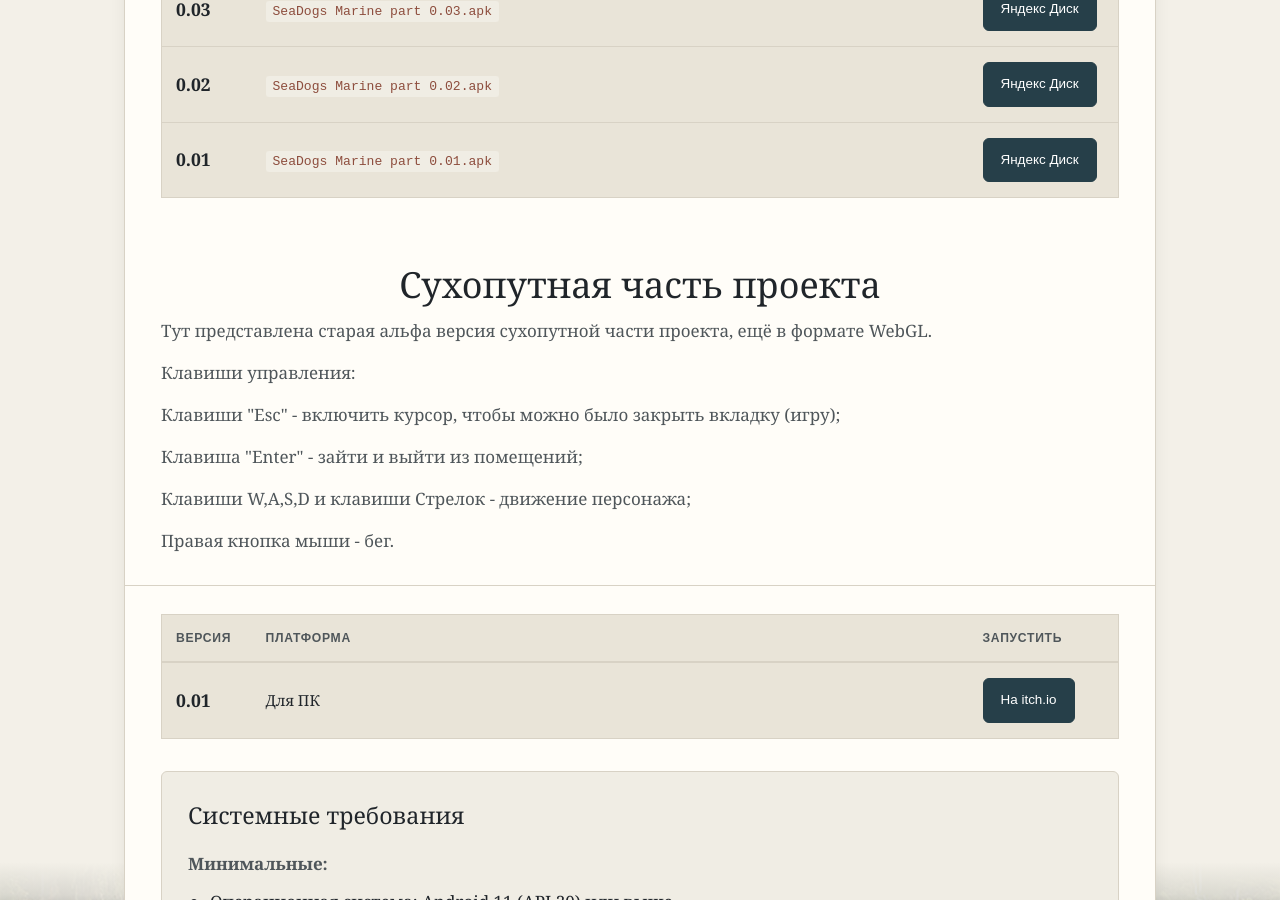
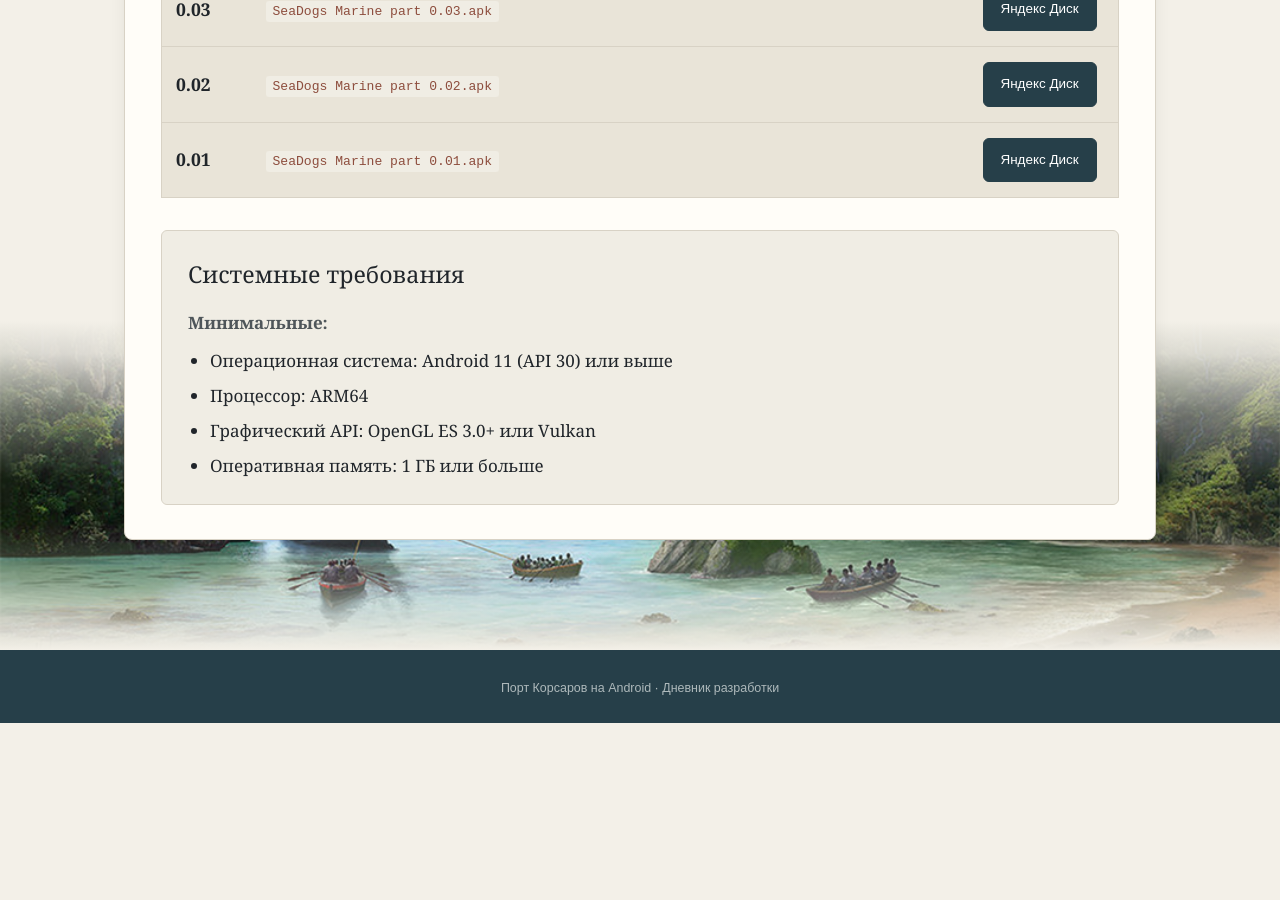
Before and after one commit to tislic/SeaDogsPort, a Jekyll site: the page built from сборки.md, in a window 1280 px wide and 900 px high, scrolled down 579 px. Built offline with Jekyll 4.4.1, drawn with Linux system fonts in a browser that asks for light colours; after the commit the page ends 1302 px from its top, so only the background shows below that.

Commit message:
Удалить устаревшую сухопутную часть со страницы сборок

```diff
--- a/сборки.md
+++ b/сборки.md
@@ -44,37 +44,6 @@ permalink: /сборки/
     </div>
   </div>
 
-  <div class="builds-header land-builds-description">
-    <h2>Сухопутная часть проекта</h2>
-    <p>Тут представлена старая альфа версия сухопутной части проекта, ещё в формате WebGL. </p>
-   <p> Клавиши управления: </p>
-<p>Клавиши "Esc" - включить курсор, чтобы можно было закрыть вкладку (игру); </p>
-<p>Клавиша "Enter" - зайти и выйти из помещений; </p>
-<p>Клавиши W,A,S,D и клавиши Стрелок - движение персонажа; </p>
-<p>Правая кнопка мыши - бег. </p>
-  </div>
-
-  <div class="builds-section">
-    <div class="builds-table-wrap">
-      <table class="builds-table">
-        <thead>
-          <tr>
-            <th>Версия</th>
-            <th>платформа</th>
-            <th>Запустить</th>
-          </tr>
-        </thead>
-        <tbody>
-          <tr>
-            <td><strong>0.01</strong></td>
-            <td>Для ПК</td>
-            <td><a class="btn primary" href="https://tislic.itch.io/seadogs?secret=LzcEDkkVn92PgrDosAnx6pvmSA">На itch.io</a></td>
-          </tr>
-        </tbody>
-      </table>
-    </div>
-  </div>
-
   <div class="requirements">
     <h3>Системные требования</h3>
     <p class="requirements-note"><strong>Минимальные:</strong></p>
```
